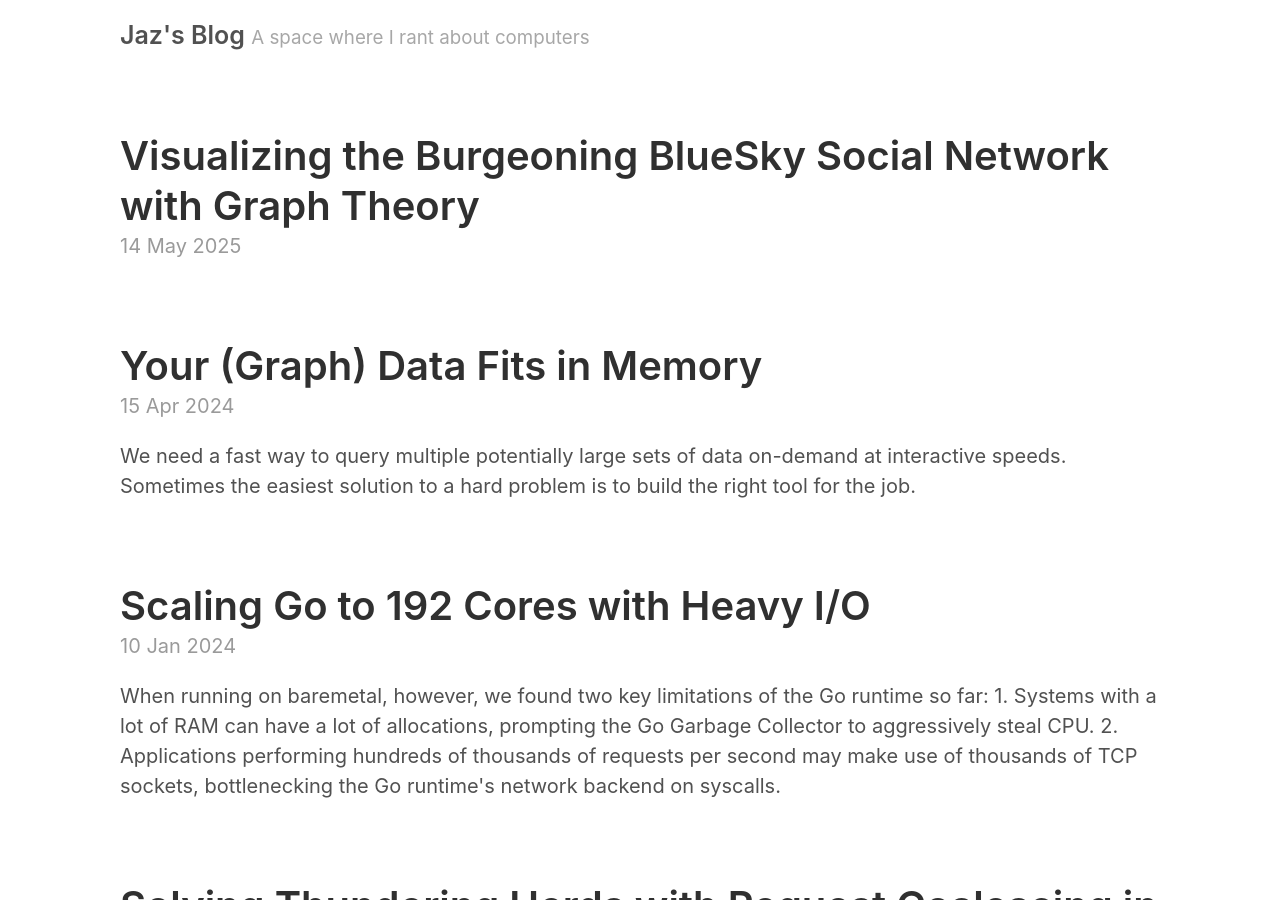
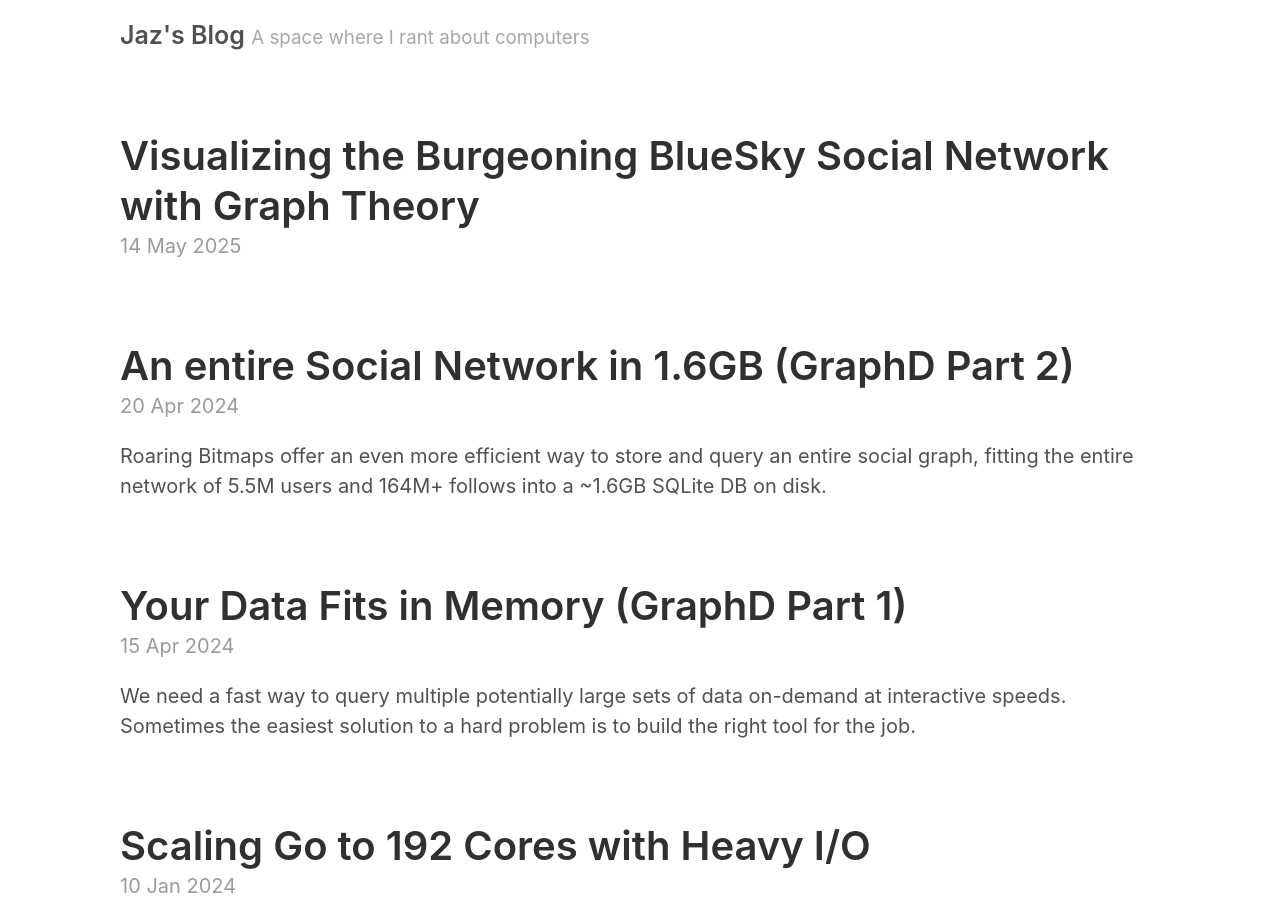
Before and after one commit to jazware/jazco-dev, a Jekyll site: the page built from index.html, in a window 1280 px wide and 900 px high. Built offline with Jekyll 4.4.1, drawn with Linux system fonts in a browser that asks for light colours; the list of posts is cut into pages by our own code; some of the changed lines change nothing that is shown.

Commit message:
Add GraphD blog post 2

````diff
--- a/_posts/2024-04-15-in-memory-graphs.md
+++ b/_posts/2024-04-15-in-memory-graphs.md
@@ -1,6 +1,6 @@
 ---
 layout: post
-title: "Your (Graph) Data Fits in Memory"
+title: "Your Data Fits in Memory (GraphD Part 1)"
 excerpt: "We need a fast way to query multiple potentially large sets of data on-demand at interactive speeds. Sometimes the easiest solution to a hard problem is to build the right tool for the job."
 ---
 
--- /dev/null
+++ b/_posts/2024-04-20-roaring-bitmaps.md
@@ -0,0 +1,186 @@
+---
+layout: post
+title: "An entire Social Network in 1.6GB (GraphD Part 2)"
+excerpt: "Roaring Bitmaps offer an even more efficient way to store and query an entire social graph, fitting the entire network of 5.5M users and 164M+ follows into a ~1.6GB SQLite DB on disk."
+---
+
+In [Part 1](/2024/04/15/in-memory-graphs) of this series, we tried to answer the question "who do you follow who also follows user B" in [Bluesky](https://bsky.social/about/), a social network with millions of users and hundreds of millions of follow relationships.
+
+At the conclusion of the post, we'd developed an in-memory graph store for the network that uses HashMaps and HashSets to keep track of the followers of every user and the set of users they follow, allowing bidirectional lookups, intersections, unions, and other set operations for combining social graph data.
+
+I received some helpful feedback after that post where several people pointed me towards [Roaring Bitmaps](https://roaringbitmap.org/about/) as a potential improvement on my implementation.
+
+They were right, Roaring Bitmaps would be an excellent fit for my Graph service, [GraphD](https://github.com/ericvolp12/bsky-experiments/blob/main/pkg/graphd/graph.go), and could also provide me with a much needed way to quickly persist and load the Graph data to and from disk on startup, hopefully reducing the startup time of the service.
+
+## What are Bitmaps?
+
+If you just want to dive into the Roaring Bitmap spec, you can read the [paper here](https://arxiv.org/pdf/1603.06549.pdf), but it might be easier to first talk about bitmaps in general.
+
+You can think of a bitmap as a vector of one-bit values (like booleans) that let you encode a set of integer values.
+
+For instance, say we have 10,000 users on our website and want to keep track of which users have validated their email addresses. We could do this by creating a list of the `uint32` user IDs of each user, in which case if all 10,000 users have validated their emails we're storing 10k \* 32 bits = 40KB.
+
+![Diagram of an array with randomly inserted UIDs in it](/public/images/2024-04-20/array_1.png)
+
+Or, we could create a vector of single-bit values that's 10,000 bits long (10k / 8 = 1.25KB), then if a user has confirmed their email we can set the value at the index of their UID to 1.
+
+![Diagram of a bitmap of verified UIDs](/public/images/2024-04-20/bitmap_1.png)
+
+If we want to create a list of all the UIDs of validated accounts, we can walk the vector and record the index of each non-zero bit. If we want to check if user `n` has validated their email, we can do a O(1) lookup in the bitmap by loading the bit at index `n` and checking if it's set.
+
+## When Bitmaps get Big and Sparse
+
+Now when talking about our social network problem, we're dealing with a few more than 10,000 UIDs. We need to keep track of 5.5M users and whether or not the user follows or is followed by any of the other 5.5M users in the network.
+
+To keep a bitmap of "People who follow User A", we're going to need 5.5M bits which would require (5.5M / 8) ~687KB of space.
+
+![Diagram of a bitmap of 5.5 million UIDs](/public/images/2024-04-20/bitmap_2.png)
+
+If we wanted to keep bitmaps of "People who follow User A" _and_ "People who User A follows", we'd need ~1.37MB of space _per user_ using a simple bitmap, meaning we'd need 5,500,000 \* 1.37MB = ~7.5 Terabytes of space!
+
+Clearly this isn't an improvement of our strategy from [Part 1](/2024/04/15/in-memory-graphs), so how can we make this more efficient?
+
+One strategy for compressing the bitmap is to take consecutive runs of 0's or 1's (i.e. `00001110000001`) in the bitmap and turn them into a number.
+
+For instance if we had an account that followed only the last 100 accounts in our social network, the first 5,499,900 indices in our bitmap would be 0's and so we could represent the bitmap by saying: `5,499,900 0's, then 100 1's` which you notice I've written here in a lot fewer than 687KB and a computer could encode using two `uint32` values plus two bits (one indicator bit for the state of each run) for a total of 66 bits.
+
+This strategy is called [Run Length Encoding (RLE)](https://en.wikipedia.org/wiki/Run-length_encoding) and works pretty well but has a few drawbacks: mainly if your data is randomly and heavily populated, you may not have many consecutive runs (imagine a bitset where every odd bit is set and every even bit is unset). Also lookups and evaluation of the bitset requires walking the whole bitset to figure out where the index you care about lives in the compressed format.
+
+Thankfully there's a more clever way to compress bitmaps using a strategy called Roaring Bitmaps.
+
+A brief description of the storage strategy for Roaring Bitmaps from the [official paper](https://arxiv.org/pdf/1603.06549.pdf) is as follows:
+
+> We partition the range of 32-bit indexes ([0, n)) into chunks of 2^16 integers sharing the same 16 most significant digits.
+> We use specialized containers to store their 16 least significant bits.
+> When a chunk contains no more than 4096 integers, we use a sorted array of packed 16-bit integers.
+> When there are more than 4096 integers, we use a 2^16-bit bitmap.
+>
+> Thus, we have two types of containers: an array container for sparse chunks and a bitmap container for dense chunks.
+> The 4096 threshold insures that at the level of the containers, each integer uses no more than 16 bits.
+
+These bitmaps are designed to support both densely and sparsely distributed data and can provide high performance binary set operations (and/or/etc.) operating on the containers within two or more bitsets in parallel.
+
+So, how does this help us build a better graph?
+
+## GraphD, Revisited with Roaring Bitmaps
+
+Let's get back to our [GraphD Service](https://github.com/ericvolp12/bsky-experiments/blob/main/pkg/graphd/graph.go), this time in Go instead of Rust.
+
+For each user we can keep track of a struct with two bitmaps:
+
+```go
+type FollowMap struct {
+    followingBM *roaring.Bitmap
+    followingLk sync.RWMutex
+
+    followersBM *roaring.Bitmap
+    followersLk sync.RWMutex
+}
+```
+
+Our `FollowMap` gives us a Roaring Bitmap for both the set of users we follow, and the set of users who follow us.
+
+Adding a Follow to the graph just requires we set the right bits in both user's respective maps:
+
+```go
+// Note I've removed locking code and error checks for brevity
+func (g *Graph) addFollow(actorUID, targetUID uint32) {
+    actorMap, _ := g.g.Load(actorUID)
+    actorMap.followingBM.Add(targetUID)
+
+    targetMap, _ := g.g.Load(targetUID)
+    targetMap.followersBM.Add(actorUID)
+}
+```
+
+Even better if we want to compute the intersections of two sets (i.e. the people User A follows who also follow User B) we can do so in parallel:
+
+```go
+// Note I've removed locking code and error checks for brevity
+func (g *Graph) IntersectFollowingAndFollowers(actorUID, targetUID uint32) ([]uint32, error) {
+    actorMap, ok := g.g.Load(actorUID)
+    targetMap, ok := g.g.Load(targetUID)
+
+    intersectMap := roaring.ParAnd(4, actorMap.followingBM, targetMap.followersBM)
+
+    return intersectMap.ToArray(), nil
+}
+```
+
+Storing the entire graph as Roaring Bitmaps in-memory costs us around 6.5GB of RAM and allows us to perform set intersections between moderately large sets (with hundreds of thousands of set bits) in under 500 microseconds while serving over 70k req/sec!
+
+![Charts of the Rust GraphD implementation using Roaring Bitmaps computing Followers who also Follow](/public/images/2024-04-20/rgraphd_charts.png)
+
+_Metrics from the Rust GraphD implementation using Roaring Bitmaps_
+
+And the best part of all? We can use Roaring's [serialization format](https://github.com/RoaringBitmap/RoaringFormatSpec/) to write these bitmaps to disk or transfer them over the network.
+
+## Storing 164M Follows in 1.6GB
+
+In the original version of GraphD, on startup the service would read a CSV file with an adjacency list of the `(ActorDID, TargetDID)` pairs of all follows on the network.
+
+This required creating a CSV dump of the follows table, pausing writes to the follows table, then bringing up the service and waiting 5 minutes for it to read the CSV file, intern the DIDs as `uint32` UIDs, and construct the in-memory graph.
+
+This process is slow, pauses writes for 5 minutes, and every time our service restarts we have to do it all over again!
+
+With Roaring Bitmaps, we're now given an easy way to effectively serialize a version of the in-memory graph that is many times smaller than the adjacency list CSV and many times faster to load.
+
+We can serialize the entire graph into a SQLite DB on the local machine where each row in a table contains:
+
+```
+(uid, DID, followers_bitmap, following_bitmap)
+```
+
+Loading the entire graph from this SQLite DB can be done in around ~20 seconds:
+
+```go
+// Note I've removed locking code and error checks for brevity
+rows, err := g.db.Query(`SELECT uid, did, following, followers FROM actors;`)
+for rows.Next() {
+    var uid uint32
+    var did string
+    var followingBytes []byte
+    var followersBytes []byte
+
+    rows.Scan(&uid, &did, &followingBytes, &followersBytes)
+
+    followingBM := roaring.NewBitmap()
+    followingBM.FromBuffer(followingBytes)
+
+    followersBM := roaring.NewBitmap()
+    followersBM.FromBuffer(followersBytes)
+
+    followMap := &FollowMap{
+        followingBM: followingBM,
+        followersBM: followersBM,
+        followingLk: sync.RWMutex{},
+        followersLk: sync.RWMutex{},
+    }
+
+    g.g.Store(uid, followMap)
+    g.setUID(did, uid)
+    g.setDID(uid, did)
+}
+```
+
+While the service is running, we can also keep track of the UIDs of actors who have added or removed a follow since the last time we saved the DB, allowing us to periodically flush changes to the on-disk SQLite only for bitmaps that have updated.
+
+Syncing our data every 5 seconds while tailing the production firehose takes `2ms` and writes an average of only ~5MB to disk per flush.
+
+The crazy part of this is, the on-disk representation of our entire follow network is only ~1.6GB!
+
+Because we're making use of Roaring's compressed serialized format, we can turn the ~6.5GB of in-memory maps into 1.6GB of on-disk data. Our largest bitmap, the followers of the `bsky.app` account with over 876k members, becomes ~500KB as a blob stored in SQLite.
+
+So, to wrap up our exploration of Roaring Bitmaps for first-degree graph databases, we saw:
+
+- A ~20% reduction in resident memory size compared to HashSets and HashMaps
+- A ~84% reduction in the on-disk size of the graph compared to an adjacency list
+- A ~93% reduction in startup time compared to loading from an adjacency list
+- A ~66% increase in throughput of worst-case requests under load
+- A ~59% reduction in p99 latency of worst-case requests under low
+
+My next iteration on this problem will likely be to make use of [DGraph's in-memory Serialized Roaring Bitmap library](https://github.com/dgraph-io/sroar) that allows you to operate on fully-compressed bitmaps so there's no need to serialize and deserialize them when reading from or writing to disk. It also probably results in significant memory savings as well!
+
+If you're interested in solving problems like these, take a look at our open [Backend Developer Job Rec](https://jobs.gem.com/bluesky/am9icG9zdDq9bSdDydlgQJSSbawvMU2C).
+
+You can find me on Bluesky [here](https://bsky.app/profile/jaz.bsky.social).
````
Also changed, not shown: public/images/2024-04-20/array_1.png (added), public/images/2024-04-20/bitmap_1.png (added), public/images/2024-04-20/bitmap_2.png (added), public/images/2024-04-20/bitmap_3.png (added), public/images/2024-04-20/rgraphd_charts.png (added).
